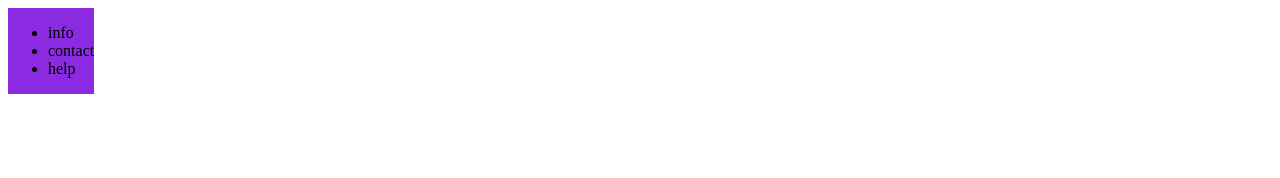
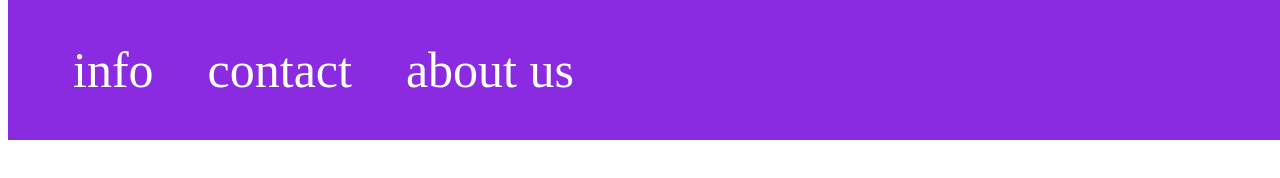
Before and after one commit to olikodautashvili/groupwork, a plain HTML site: page index.html in a window 1280 px wide. Drawn offline with Linux system fonts and the light colour scheme.

Commit message:
header finish

```diff
--- a/css/style.css
+++ b/css/style.css
@@ -1,4 +1,18 @@
 header {
+	background-color: blueviolet;
+	padding: 25px;
+	position: fixed;
+	width: 100%;
+	top: 0;
+}
+
+nav li {
+	padding-right: 50px;
 	display: inline-block;
-	background-color: blueviolet;
+	font-size: 50px;
 }
+
+header a {
+	text-decoration: none;
+	color: white;
+}
--- a/index.html
+++ b/index.html
@@ -5,17 +5,16 @@
 	<meta name="viewport" content="width=device-width, initial-scale=1">
 
 	<title></title>
-	<link rel="stylesheet" href="groupwork/css/style.css">
+	<link rel="stylesheet" href="css/style.css">
 </head>
 <body>
      <header>
      	<nav>
-     	  <ul>
-     	    <li>info</li>
-     		<li>contact</li>
-     		<li>help</li>
-     	  </ul>
-
+     	   <ul>
+     	    <li> <a href="#"> info </a> </li>
+     		<li> <a href="#"> contact </a></li>
+     		<li> <a href="#"> about us </a> </li>
+     	   </ul>
      	</nav>
      </header>
 </body>
```
